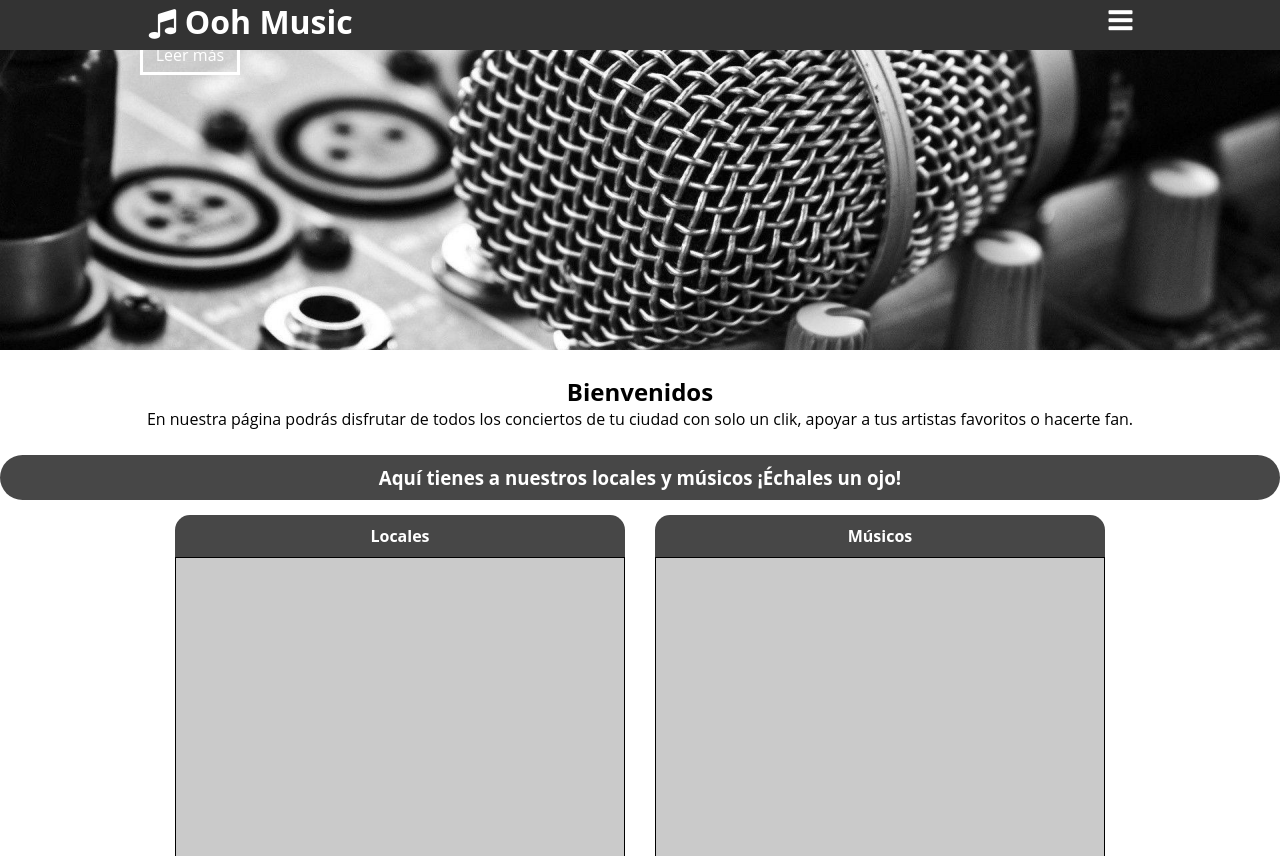
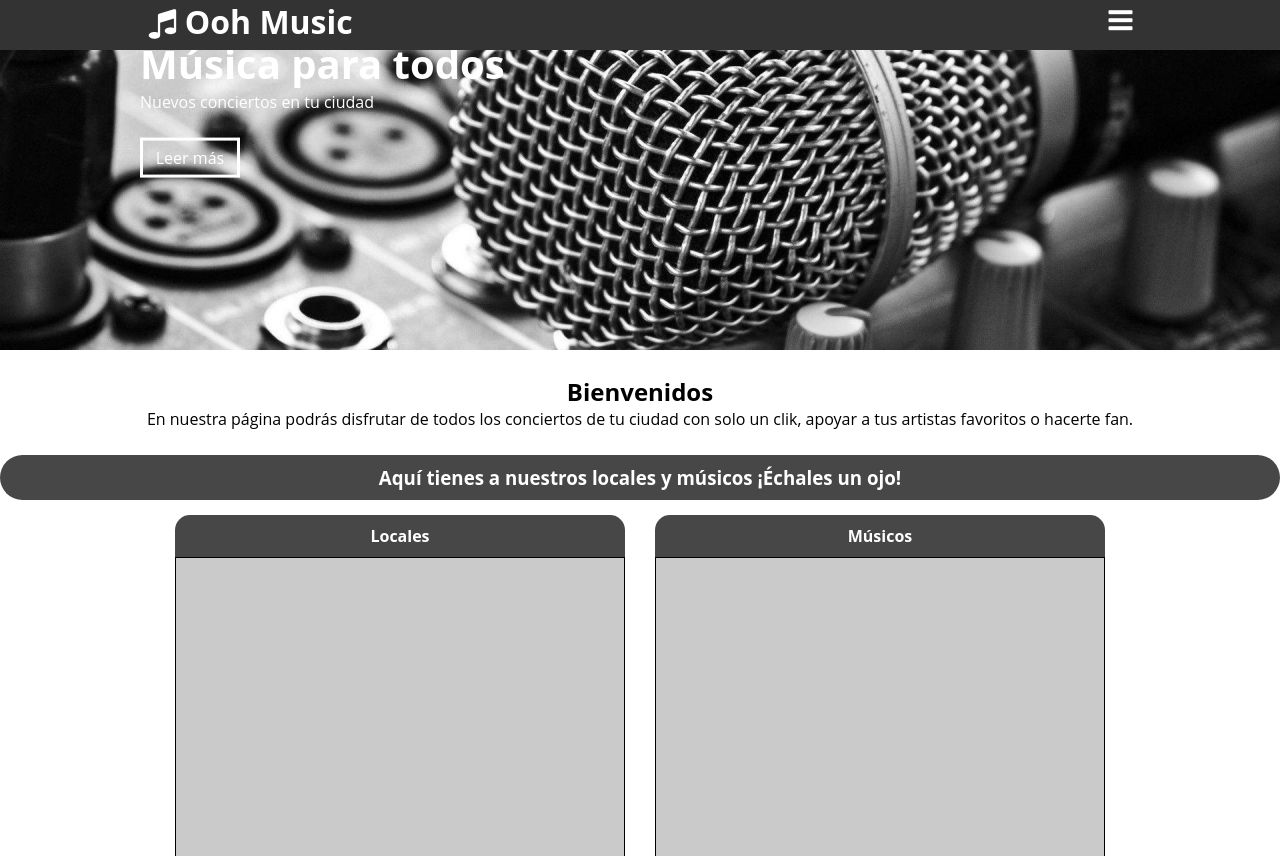
Before and after one commit to emorcc23/Proyecto-Transversal-PHP-, a PHP site: page / in a window 1280 px wide. Shown: the top 856 px of the page. Run offline with PHP 8.4, Linux system fonts and the light colour scheme; data that the repository does not hold is empty.

Commit message:
Corregido diseño homepage (banner)

```diff
--- a/css/banner.css
+++ b/css/banner.css
@@ -16,7 +16,7 @@
 }
 
 #banner h2 {
-    margin-top: -25%;
+    margin-top: -30px;
     font-size: 28px;
 }
 
@@ -27,7 +27,6 @@
     color: #fff;
     text-decoration: none;
     padding: 6px;
-    top: -17;
     border: 3px solid #fff;
     text-align: center;
 }
--- a/miperfillocal.php
+++ b/miperfillocal.php
@@ -152,8 +152,8 @@ Pagina de locales.
 
                                 ?>
                                 </table>
-                            <br><br><br>
-                            <p><input type="button" value="Cambiar contraseña" id="contraseña" onClick="abrirParametros()"></p>
+                                <br><br><br>
+                                <p><input type="button" value="Cambiar contraseña" id="contraseña" onClick="abrirParametros()"></p>
                             <p><input type="submit" value="Modificar datos de perfil" id="button"></p>
                     </form>
                         </div>
```
